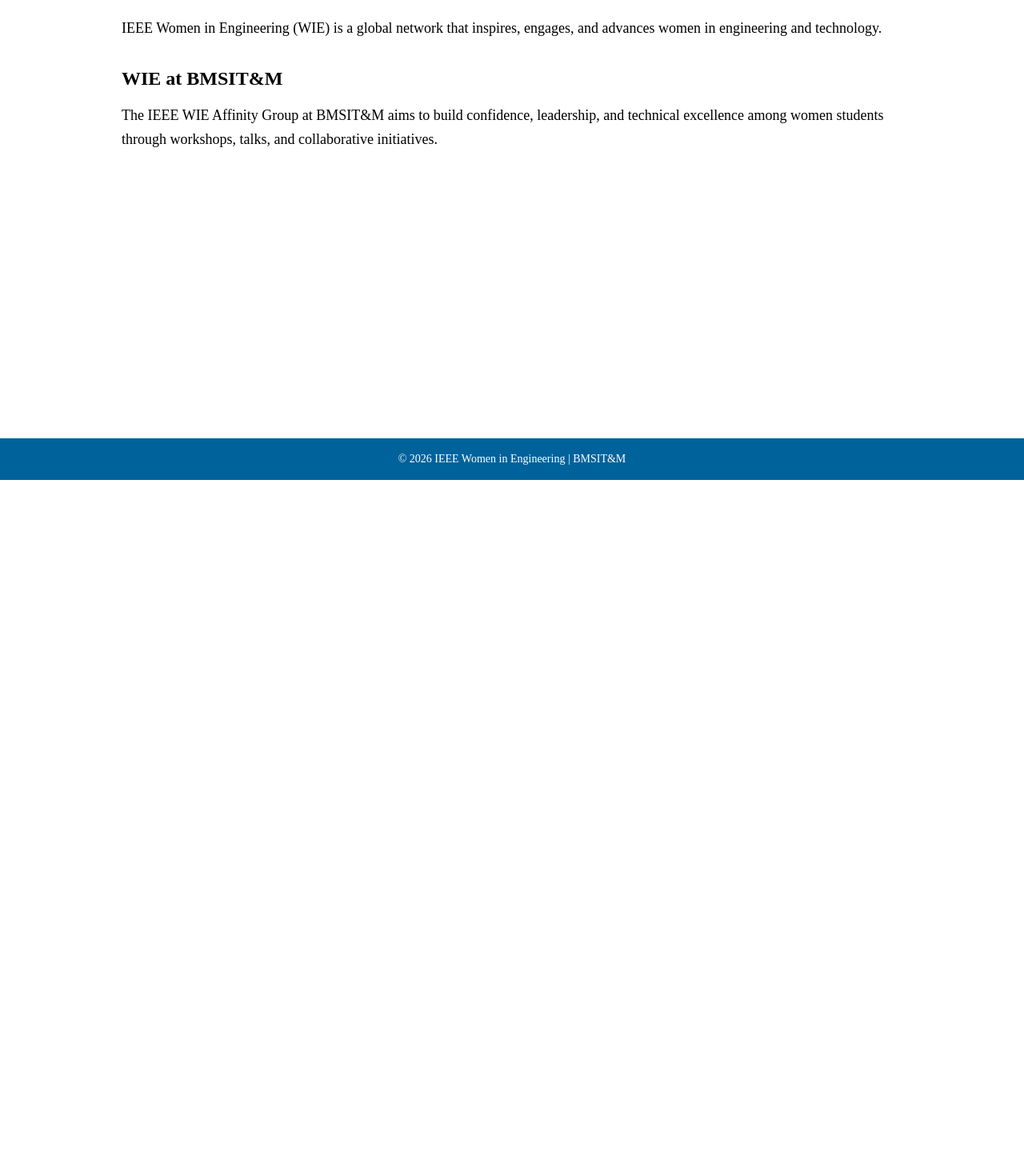
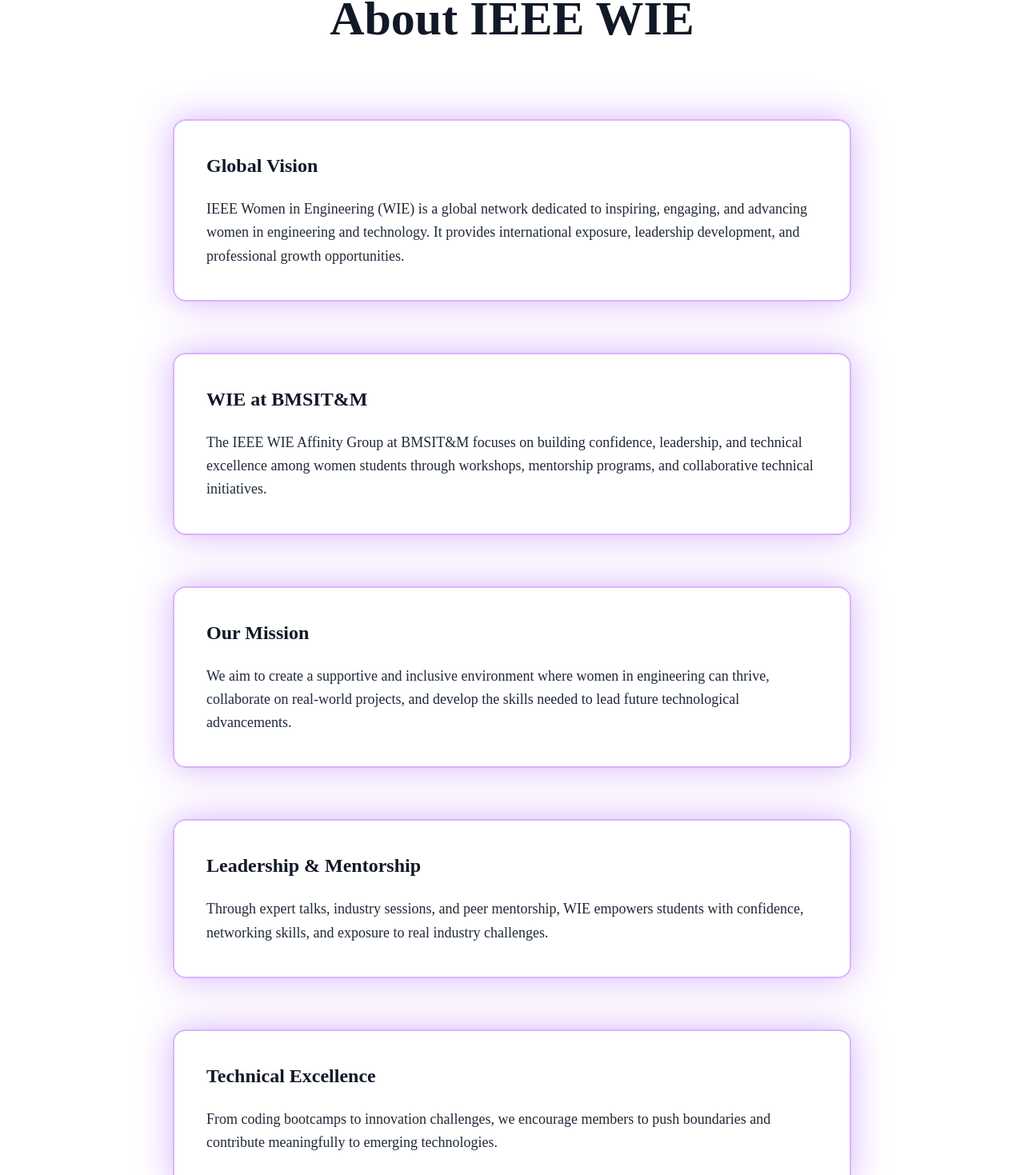
Before and after one commit to akshvijay/wie, a React (Vite) app in the folder frontend/wie/: page /about in a window 1280 px wide. Shown: the part 200-1669 px from the top of the page at 80% size. Before the commit the page ends 800 px from the top, so only its background shows below. Built offline with nearby package versions, Linux system fonts and the light colour scheme.

Commit message:
update about page effect and index css for animation

```diff
--- a/frontend/wie/src/components/About.jsx
+++ b/frontend/wie/src/components/About.jsx
@@ -1,24 +1,133 @@
 function About() {
   return (
-    <div className="max-w-5xl mx-auto px-6 py-16">
-      <h2 className="text-3xl font-bold text-ieeeBlue mb-6">
+    <div className="max-w-4xl mx-auto px-6 py-24">
+
+      {/* Heading */}
+      <h2 className="relative text-5xl md:text-6xl font-extrabold text-center mb-24
+                     text-gray-900 animate-slideUp">
+
         About IEEE WIE
+
+        {/* Animated Underline */}
+        <span className="absolute left-1/2 -bottom-5 h-[4px] w-0
+                         bg-purple-500
+                         -translate-x-1/2
+                         rounded-full
+                         animate-underlineExpand"></span>
       </h2>
 
-      <p className="text-darkGray mb-8 leading-relaxed">
-        IEEE Women in Engineering (WIE) is a global network that inspires,
-        engages, and advances women in engineering and technology.
-      </p>
 
-      <h3 className="text-2xl font-semibold text-wiePurple mb-4">
-        WIE at BMSIT&M
-      </h3>
+      {/* Cards */}
+      <div className="space-y-16">
 
-      <p className="text-darkGray leading-relaxed">
-        The IEEE WIE Affinity Group at BMSIT&M aims to build confidence,
-        leadership, and technical excellence among women students through
-        workshops, talks, and collaborative initiatives.
-      </p>
+        {/* Card 1 */}
+        <div className="p-10 rounded-2xl
+                        border-2 border-purple-300
+                        shadow-[0_0_45px_rgba(168,85,247,0.45)]
+                        transition-all duration-300 ease-in-out
+                        hover:shadow-[0_0_70px_rgba(168,85,247,0.8)]
+                        hover:border-purple-200
+                        hover:-translate-y-1">
+
+          <h3 className="text-2xl font-semibold mb-6 text-gray-900">
+            Global Vision
+          </h3>
+
+          <p className="text-lg leading-relaxed text-gray-800">
+            IEEE Women in Engineering (WIE) is a global network dedicated to
+            inspiring, engaging, and advancing women in engineering and
+            technology. It provides international exposure, leadership
+            development, and professional growth opportunities.
+          </p>
+        </div>
+
+
+        {/* Card 2 */}
+        <div className="p-10 rounded-2xl
+                        border-2 border-purple-300
+                        shadow-[0_0_45px_rgba(168,85,247,0.45)]
+                        transition-all duration-300 ease-in-out
+                        hover:shadow-[0_0_70px_rgba(168,85,247,0.8)]
+                        hover:border-purple-200
+                        hover:-translate-y-1">
+
+          <h3 className="text-2xl font-semibold mb-6 text-gray-900">
+            WIE at BMSIT&M
+          </h3>
+
+          <p className="text-lg leading-relaxed text-gray-800">
+            The IEEE WIE Affinity Group at BMSIT&M focuses on building
+            confidence, leadership, and technical excellence among women
+            students through workshops, mentorship programs, and
+            collaborative technical initiatives.
+          </p>
+        </div>
+
+
+        {/* Card 3 */}
+        <div className="p-10 rounded-2xl
+                        border-2 border-purple-300
+                        shadow-[0_0_45px_rgba(168,85,247,0.45)]
+                        transition-all duration-300 ease-in-out
+                        hover:shadow-[0_0_70px_rgba(168,85,247,0.8)]
+                        hover:border-purple-200
+                        hover:-translate-y-1">
+
+          <h3 className="text-2xl font-semibold mb-6 text-gray-900">
+            Our Mission
+          </h3>
+
+          <p className="text-lg leading-relaxed text-gray-800">
+            We aim to create a supportive and inclusive environment where
+            women in engineering can thrive, collaborate on real-world
+            projects, and develop the skills needed to lead future
+            technological advancements.
+          </p>
+        </div>
+
+
+        {/* Card 4 */}
+        <div className="p-10 rounded-2xl
+                        border-2 border-purple-300
+                        shadow-[0_0_45px_rgba(168,85,247,0.45)]
+                        transition-all duration-300 ease-in-out
+                        hover:shadow-[0_0_70px_rgba(168,85,247,0.8)]
+                        hover:border-purple-200
+                        hover:-translate-y-1">
+
+          <h3 className="text-2xl font-semibold mb-6 text-gray-900">
+            Leadership & Mentorship
+          </h3>
+
+          <p className="text-lg leading-relaxed text-gray-800">
+            Through expert talks, industry sessions, and peer mentorship,
+            WIE empowers students with confidence, networking skills, and
+            exposure to real industry challenges.
+          </p>
+        </div>
+
+
+        {/* Card 5 */}
+        <div className="p-10 rounded-2xl
+                        border-2 border-purple-300
+                        shadow-[0_0_45px_rgba(168,85,247,0.45)]
+                        transition-all duration-300 ease-in-out
+                        hover:shadow-[0_0_70px_rgba(168,85,247,0.8)]
+                        hover:border-purple-200
+                        hover:-translate-y-1">
+
+          <h3 className="text-2xl font-semibold mb-6 text-gray-900">
+            Technical Excellence
+          </h3>
+
+          <p className="text-lg leading-relaxed text-gray-800">
+            From coding bootcamps to innovation challenges, we encourage
+            members to push boundaries and contribute meaningfully to
+            emerging technologies.
+          </p>
+        </div>
+
+      </div>
     </div>
   );
 }
--- a/frontend/wie/src/index.css
+++ b/frontend/wie/src/index.css
@@ -18,3 +18,39 @@
 .animate-fade {
   animation: fade 0.6s ease-in-out;
 }
+/* Slide Up Animation */
+@keyframes slideUp {
+  0% {
+    opacity: 0;
+    transform: translateY(40px);
+  }
+  100% {
+    opacity: 1;
+    transform: translateY(0);
+  }
+}
+
+.animate-slideUp {
+  animation: slideUp 1s ease-out forwards;
+}
+
+/* Gradient Flow Animation */
+@keyframes gradientMove {
+  0% { background-position: 0% }
+  100% { background-position: 200% }
+}
+
+.animate-gradient {
+  background-size: 200% auto;
+  animation: gradientMove 5s linear infinite;
+}
+
+/* Underline Glow */
+@keyframes underlineGlow {
+  0% { width: 0; opacity: 0 }
+  100% { width: 160px; opacity: 1 }
+}
+
+.animate-underlineGlow {
+  animation: underlineGlow 1.2s ease forwards;
+}
```
